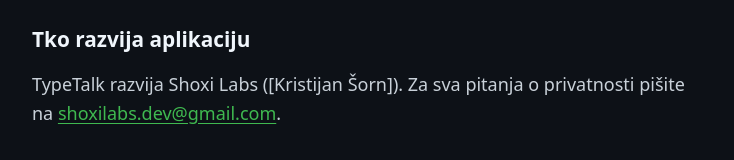
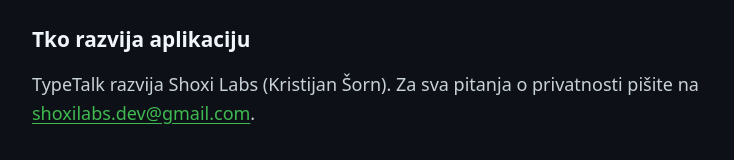
Before and after one commit to shoxi-labs/shoxi-labs.github.io, a plain HTML site: page typetalk/privatnost.html in a window 1280 px wide. Shown: the part 305-465 px from the top of the page, without its empty margins (272-1006 px from the left). Drawn offline with Linux system fonts and the light colour scheme; a web font is replaced by a local one.

Commit message:
Fix formatting in privacy policy section

```diff
--- a/typetalk/privatnost.html
+++ b/typetalk/privatnost.html
@@ -29,7 +29,7 @@
 
       <h2>Tko razvija aplikaciju</h2>
 
-      <p>TypeTalk razvija Shoxi Labs ([Kristijan Šorn]). Za sva pitanja o privatnosti pišite na <a href="mailto:shoxilabs.dev@gmail.com">shoxilabs.dev@gmail.com</a>.</p>
+      <p>TypeTalk razvija Shoxi Labs (Kristijan Šorn). Za sva pitanja o privatnosti pišite na <a href="mailto:shoxilabs.dev@gmail.com">shoxilabs.dev@gmail.com</a>.</p>
 
       <h2>Podaci na vašem uređaju</h2>
       <p>Tekst koji upišete, spremljene bilješke (do 10) i postavke, poput fonta i boja, spremaju se samo na vašem uređaju. Ne šaljemo ih nikamo i nemamo im pristup. Kad obrišete aplikaciju, brišu se i ti podaci.</p>
```
